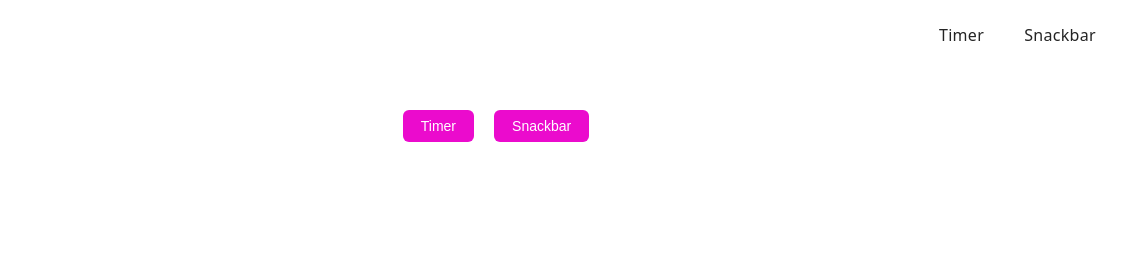
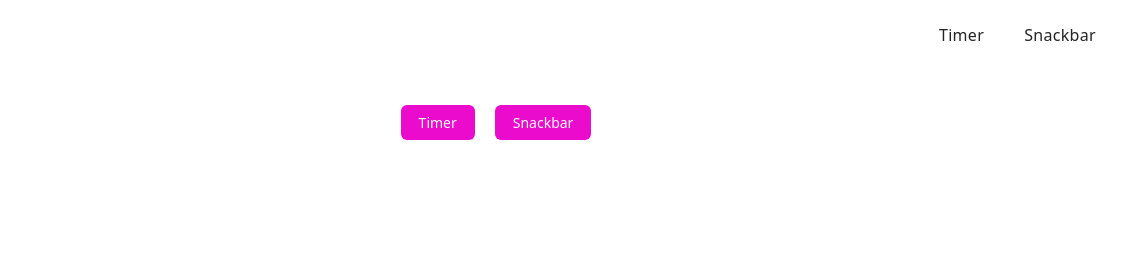
Before and after one commit to romchuckkuzyshyn-code/goit-js-hw-10, a plain HTML site: page index.html in a window 1280 px wide. Shown: the top 280 px of the page, 144-1280 px from the left. Drawn offline with Linux system fonts and the light colour scheme.

Commit message:
Deploying to gh-pages from @ romchuckkuzyshyn-code/goit-js-hw-10@77e3fc5704069b8c38007fea957ab5fd32509c91 🚀

```diff
--- a/index.html
+++ b/index.html
@@ -34,12 +34,10 @@
     <main>
       <ul class="main-list">
         <li>
-          <button class="btn"><a href="./1-timer.html">Timer</a></button>
+          <a href="./1-timer.html" class="btn">Timer</a>
         </li>
         <li>
-          <button class="btn">
-            <a href="./2-snackbar.html">Snackbar</a>
-          </button>
+          <a href="./2-snackbar.html" class="btn">Snackbar</a>
         </li>
       </ul>
       <!-- Loads the specified .html file -->
```
